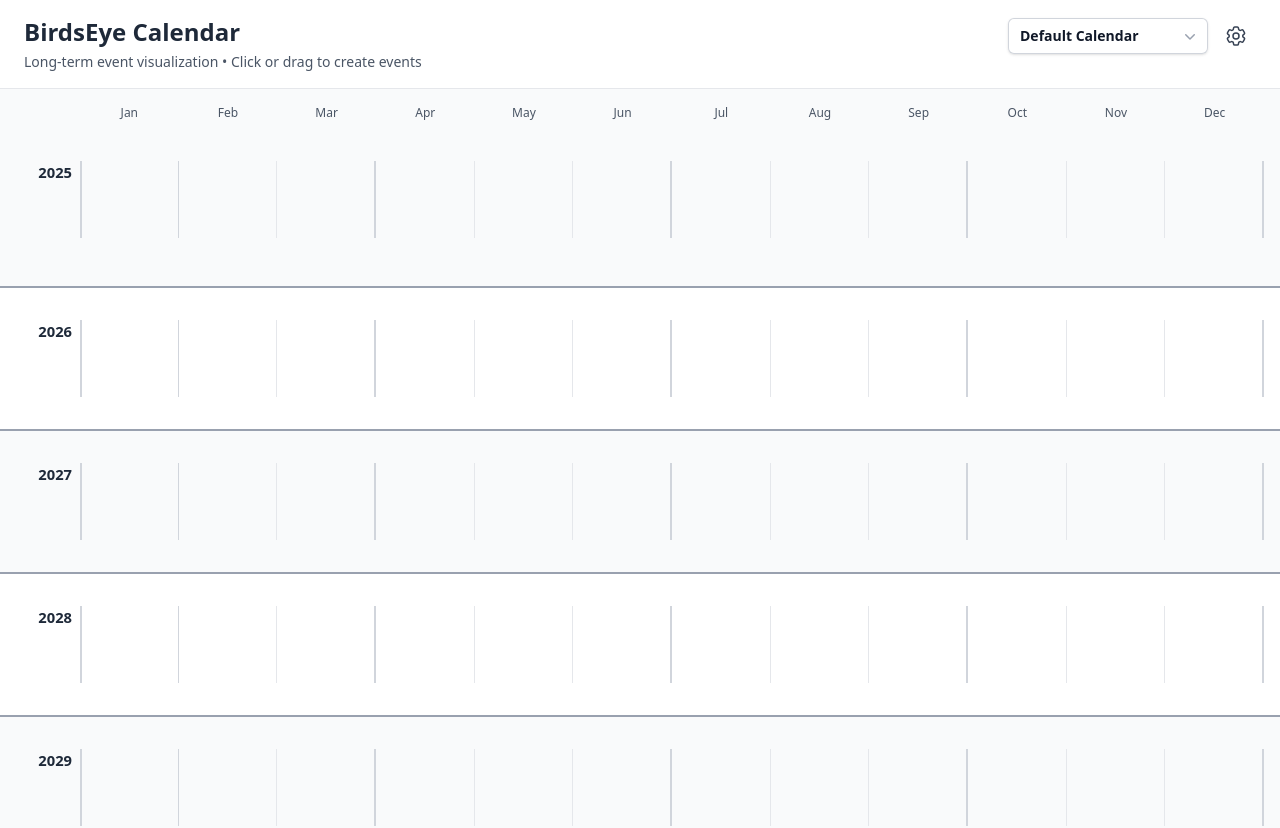
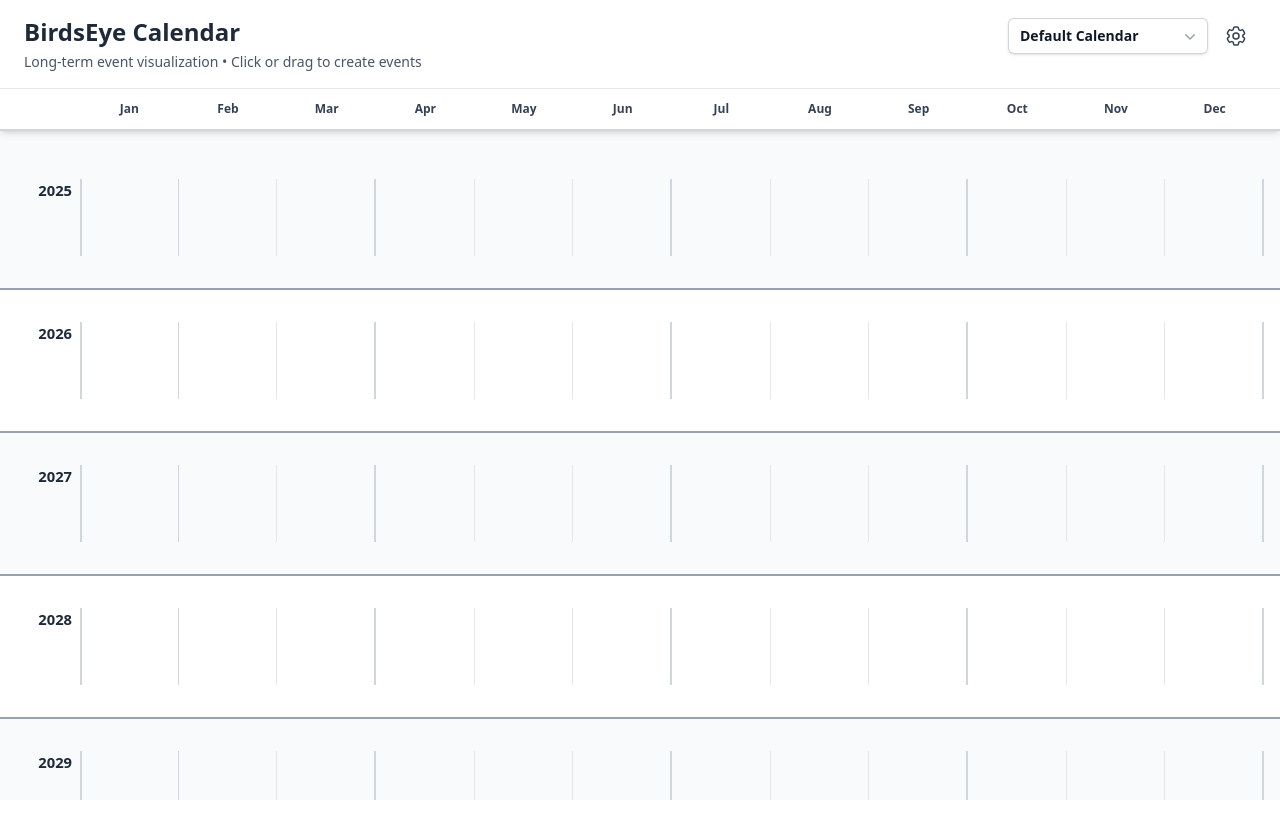
Before and after one commit to cktang88/birdseye-cal, a React (Vite) app: page / in a window 1280 px wide. Shown: the top 828 px of the page. After the commit the page ends 800 px from the top, so only its background shows below. Built offline with nearby package versions, Linux system fonts and the light colour scheme.

Commit message:
sticky headers

```diff
--- a/src/App.tsx
+++ b/src/App.tsx
@@ -100,9 +100,9 @@ function App() {
   }, [filteredEvents, yearRange]);
 
   return (
-    <div className="min-h-screen bg-gray-50">
+    <div className="h-screen flex flex-col bg-gray-50">
       {/* Header */}
-      <header className="bg-white border-b border-gray-200 px-6 py-4">
+      <header className="shrink-0 bg-white border-b border-gray-200 px-6 py-4 z-20">
         <div className="flex items-start justify-between">
           <div>
             <h1 className="text-2xl font-bold text-gray-800">
@@ -154,8 +154,8 @@ function App() {
         </div>
       </header>
 
-      {/* Main Content */}
-      <main>
+      {/* Main Content - Scrollable */}
+      <main className="flex-1 overflow-y-auto">
         {/* Calendar Grid with integrated event bars */}
         <CalendarGrid
           startYear={yearRange.start}
--- a/src/components/Calendar/CalendarGrid.tsx
+++ b/src/components/Calendar/CalendarGrid.tsx
@@ -139,27 +139,33 @@ export function CalendarGrid({
   const monthNames = useMemo(() => getMonthNames(), []);
 
   return (
-    <div
-      className="overflow-auto p-4"
-      onMouseUp={handleContainerMouseUp}
-      onMouseLeave={handleContainerMouseUp}
-    >
+    <>
+      {/* Sticky Months Header */}
+      <div className="sticky top-0 z-10 bg-white border-b-2 border-gray-300 px-4 py-3 shadow-md">
         <div className="calendar-container">
-        {/* Header: Month labels */}
-        <div className="calendar-header mb-2">
+          <div className="calendar-header">
             <div className="calendar-year-label" /> {/* Year label space */}
             <div className="calendar-months-header">
               {monthNames.map((monthName, index) => (
                 <div
                   key={index}
-                className="calendar-month-label text-xs text-gray-600 text-center"
+                  className="calendar-month-label text-xs text-gray-700 text-center font-semibold"
                 >
                   {monthName}
                 </div>
               ))}
             </div>
           </div>
+        </div>
+      </div>
 
+      {/* Calendar Content */}
+      <div
+        className="px-4 pb-4"
+        onMouseUp={handleContainerMouseUp}
+        onMouseLeave={handleContainerMouseUp}
+      >
+        <div className="calendar-container">
           {/* Grid rows by year */}
           {years.map((year, yearIndex) => {
             const cells = cellsByYear.get(year)!;
@@ -169,7 +175,7 @@ export function CalendarGrid({
               <div
                 key={year}
                 className={`calendar-year-row ${
-                yearIndex > 0 ? "border-t-2 border-gray-400" : "mb-4"
+                  yearIndex > 0 ? "border-t-2 border-gray-400" : "mt-4"
                 } ${isEvenYear ? "bg-gray-50" : "bg-white"} -mx-4 px-4 py-8`}
               >
                 {/* Year label */}
@@ -217,5 +223,6 @@ export function CalendarGrid({
           })}
         </div>
       </div>
+    </>
   );
 }
--- a/src/components/Calendar/GridCell.tsx
+++ b/src/components/Calendar/GridCell.tsx
@@ -50,7 +50,7 @@ export function GridCell({
       title={`Year ${cell.year}, Month ${cell.month}`}
     >
       {age !== null && (
-        <div className="absolute top-1 right-1 text-xs font-semibold text-purple-600 bg-purple-50 rounded-full w-5 h-5 flex items-center justify-center border border-purple-200 z-50 select-none">
+        <div className="absolute top-1 right-1 text-xs font-semibold text-purple-600 bg-purple-50 rounded-full w-5 h-5 flex items-center justify-center border border-purple-200 z-5 select-none">
           {age}
         </div>
       )}
```
Lines whose indentation alone changed are shown as unchanged.
